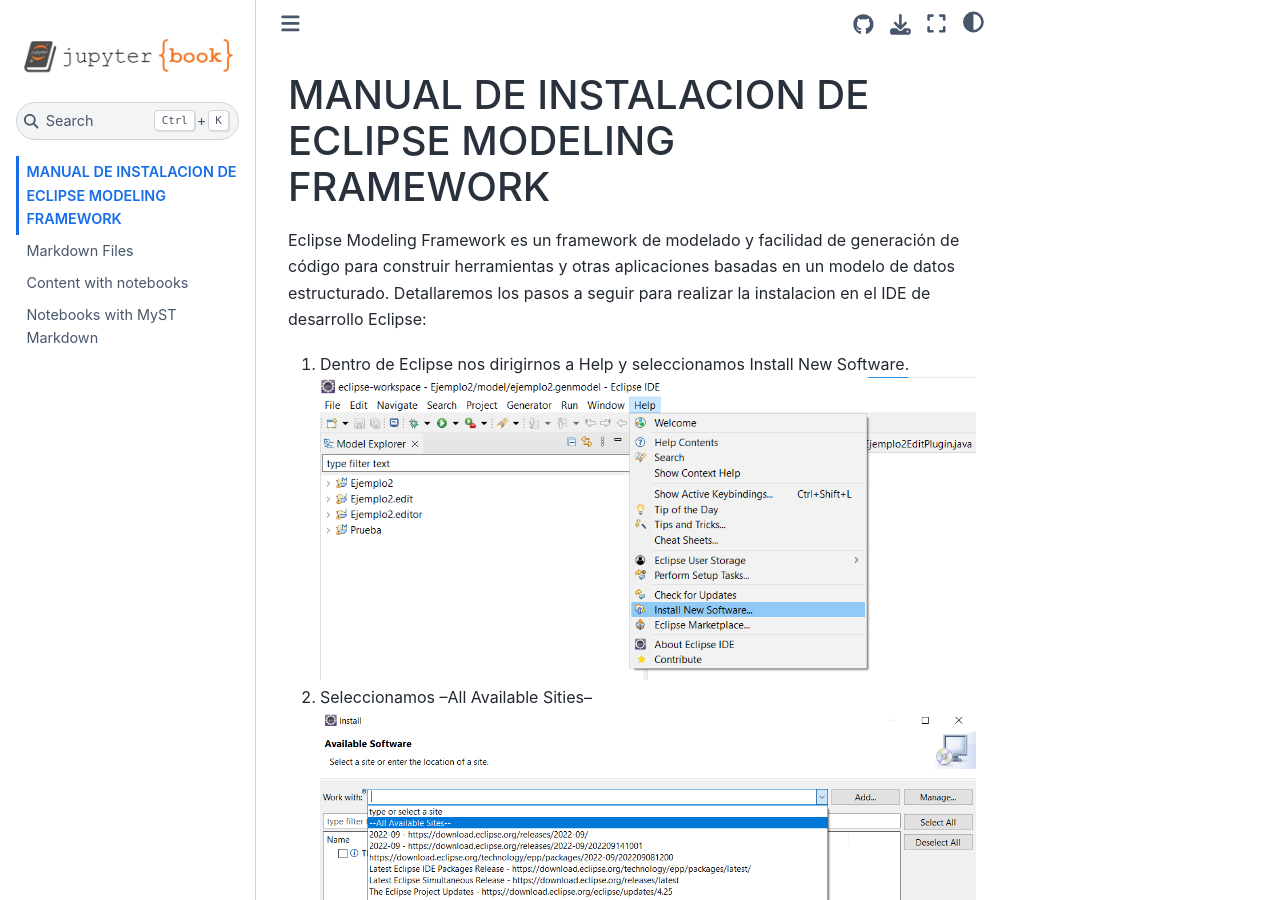
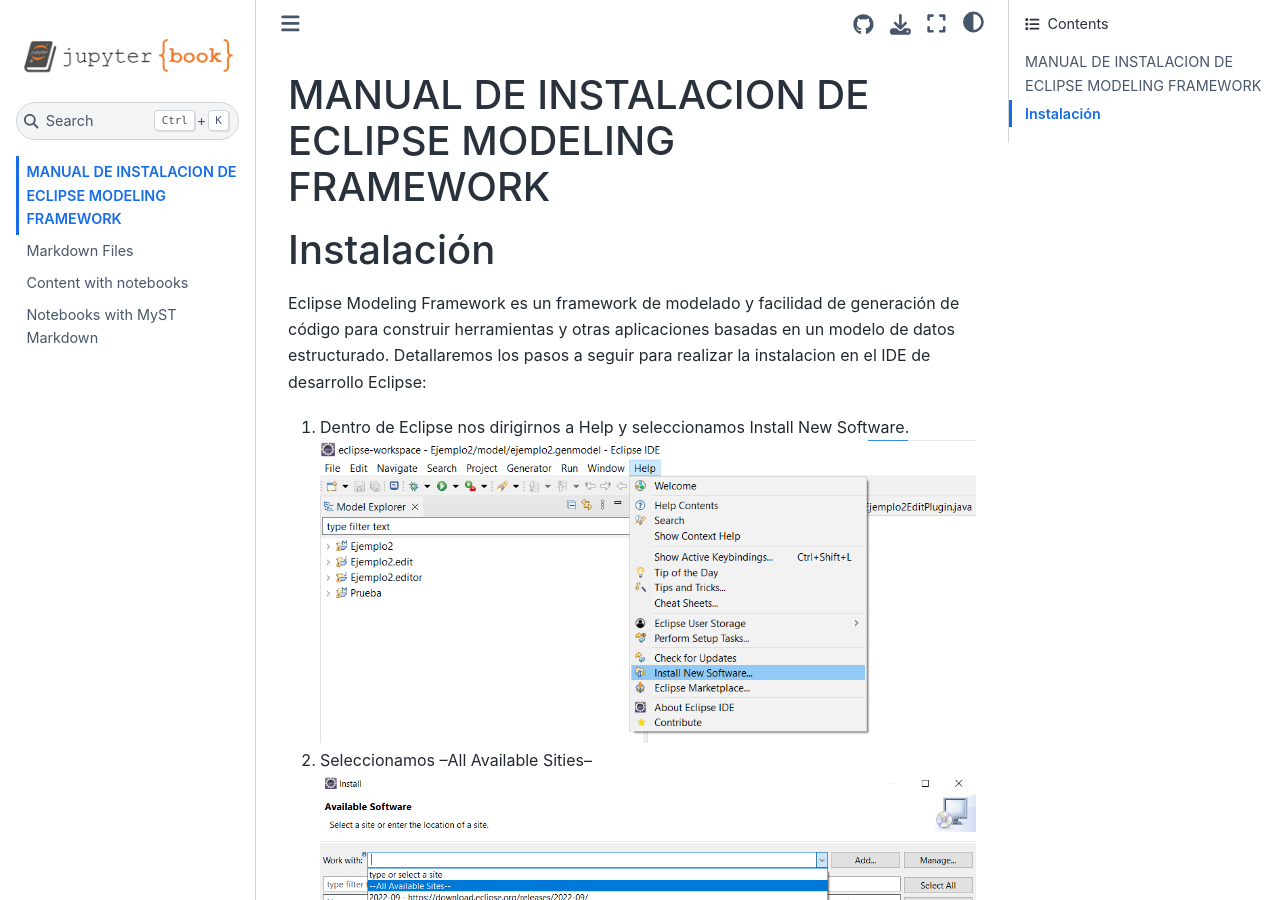
Before and after one commit to ferleon82/ModelingEclipse, a Jupyter Book: the page built from intro.md, in a window 1280 px wide and 900 px high. Built offline with Jupyter Book 1.0.4 settings and Sphinx 7.4.7 and the Sphinx Book theme 1.1.4, drawn with Linux system fonts in a browser that asks for light colours; some of the changed lines change nothing that is shown.

Commit message:
Eclipse11

```diff
--- a/intro.md
+++ b/intro.md
@@ -1,4 +1,6 @@
 # MANUAL DE INSTALACION DE ECLIPSE MODELING FRAMEWORK
+
+# Instalación
 
 Eclipse Modeling Framework es un framework de modelado y facilidad de generación de código para construir herramientas y otras aplicaciones basadas en un modelo de datos estructurado. Detallaremos los pasos a seguir para realizar la instalacion en el IDE de desarrollo Eclipse:
 
@@ -15,9 +17,11 @@
 ![Figura 4](4.png)
 
 5. Aceptamos la licencia y finalizamos.
-![Figura 5](4.png)
+![Figura 5](5.png)
 
 6. Esperamos que termine el proceso de instalacion que aparece en la barra inferior.
+![Figura 6](6.png)
+
 
 his is a small sample book to give you a feel for how book content is
 structured.
```
